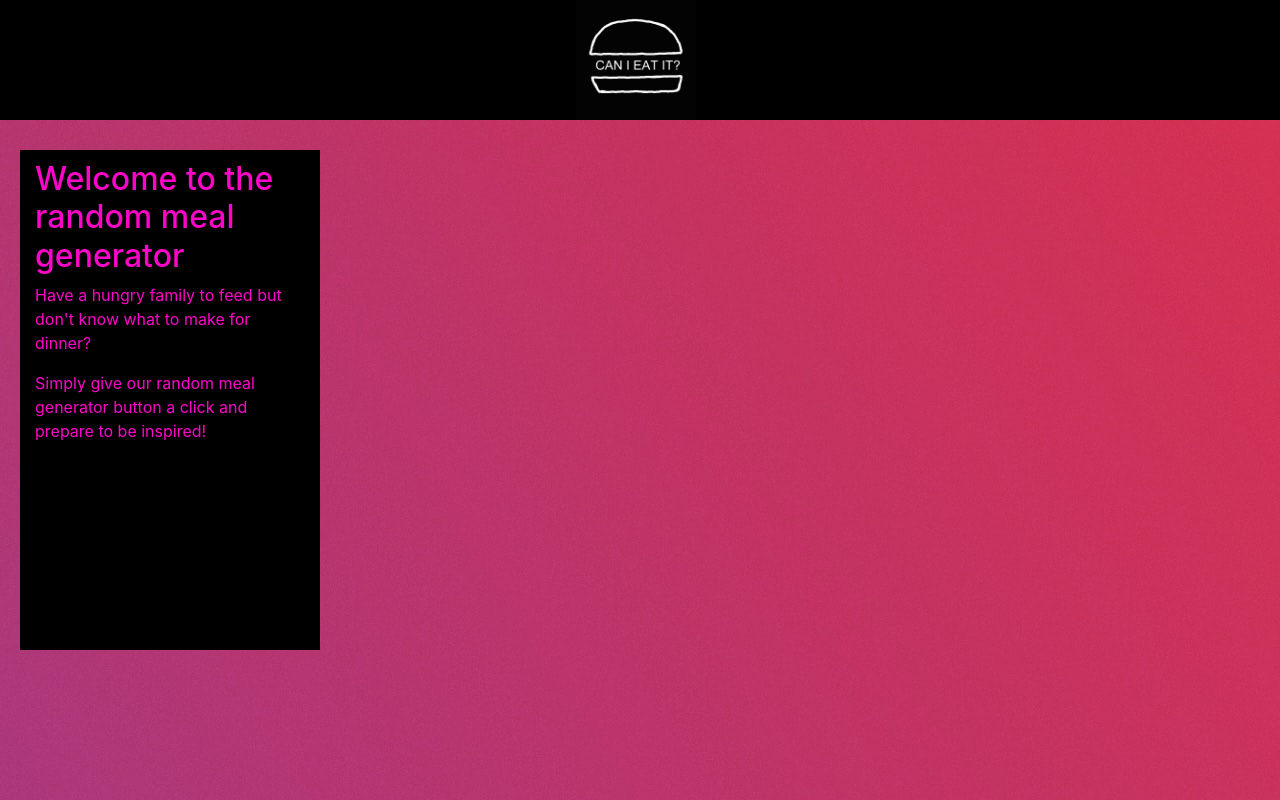
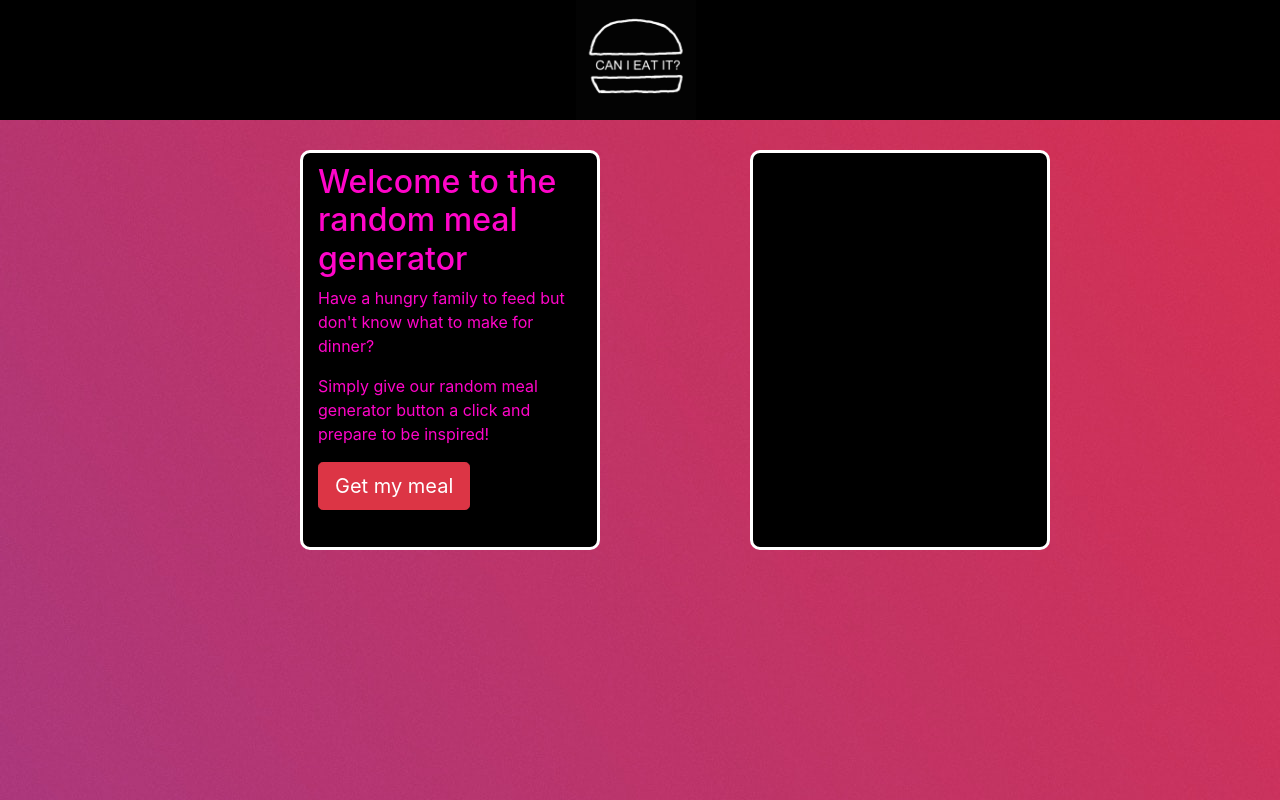
Before and after one commit to GreatestDane/MealTime, a React (Create React App) app in the folder client/: page / in a window 1280 px wide. Built offline with nearby package versions, Linux system fonts and the light colour scheme; no server answers.

Commit message:
I've got the basic layout of the page set up, now I just need to render the API data

```diff
--- a/client/src/Home/Home.css
+++ b/client/src/Home/Home.css
@@ -1,13 +1,32 @@
 body {
     background-image:url('/images/purple_orange.jpg');
     background-repeat: no-repeat;
+}
+
+.flex-container {
+    display: flex;
 }
 
 #meal-search-content {
     background: black;
     color: rgb(255, 5, 201);
     width: 300px;
-    height: 500px;
-    margin: 30px 0px 0px 20px;
+    height: 400px;
+    margin: 30px 0px 0px 300px;
     padding: 10px 15px 0px 15px;
+    border-style: solid;
+    border-color: white;
+    border-radius: 10px;
 }
+
+#meal-search-result {
+    background: black;
+    color: rgb(255, 5, 201);
+    width: 300px;
+    height: 400px;
+    margin: 30px 0px 0px 150px;
+    padding: 10px 15px 0px 15px;
+    border-style: solid;
+    border-color: white;
+    border-radius: 10px;
+}
--- a/client/src/Home/Home.js
+++ b/client/src/Home/Home.js
@@ -17,12 +17,18 @@ class Home extends Component {
     };
 
     render() {
-        return(
+        return (
             <div>
-                <div id="meal-search-content">
-                    <h2>Welcome to the random meal generator</h2>
-                    <p>Have a hungry family to feed but don't know what to make for dinner?</p>
-                    <p>Simply give our random meal generator button a click and prepare to be inspired!</p>
+                <div className="flex-container">
+                    <div id="meal-search-content">
+                        <h2>Welcome to the random meal generator</h2>
+                        <p>Have a hungry family to feed but don't know what to make for dinner?</p>
+                        <p>Simply give our random meal generator button a click and prepare to be inspired!</p>
+                        <button className="btn btn-danger btn-lg">Get my meal</button>
+                    </div>
+                    <div id="meal-search-result">
+                        {this.state.recipe}
+                    </div>
                 </div>
             </div>
         )
```
